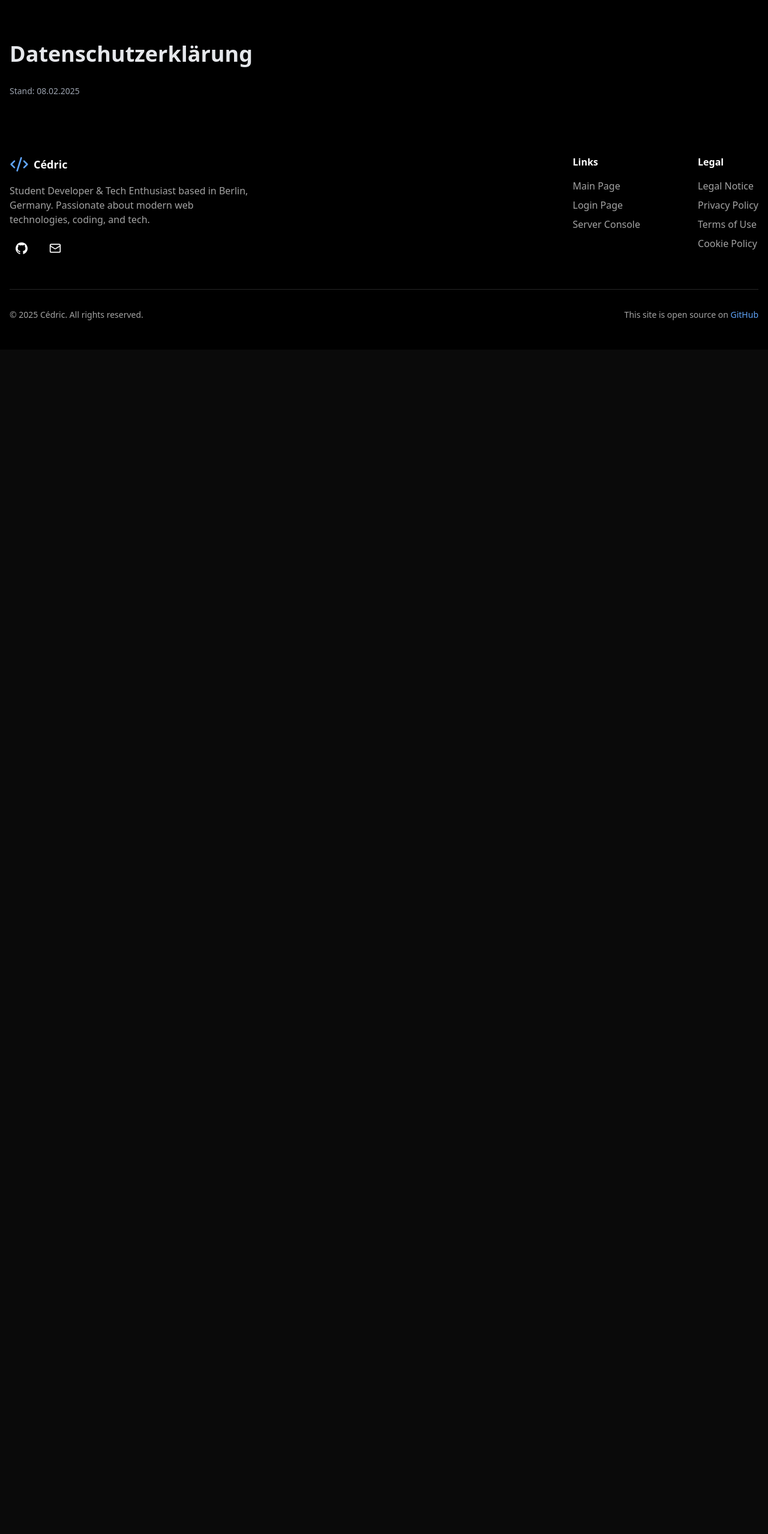
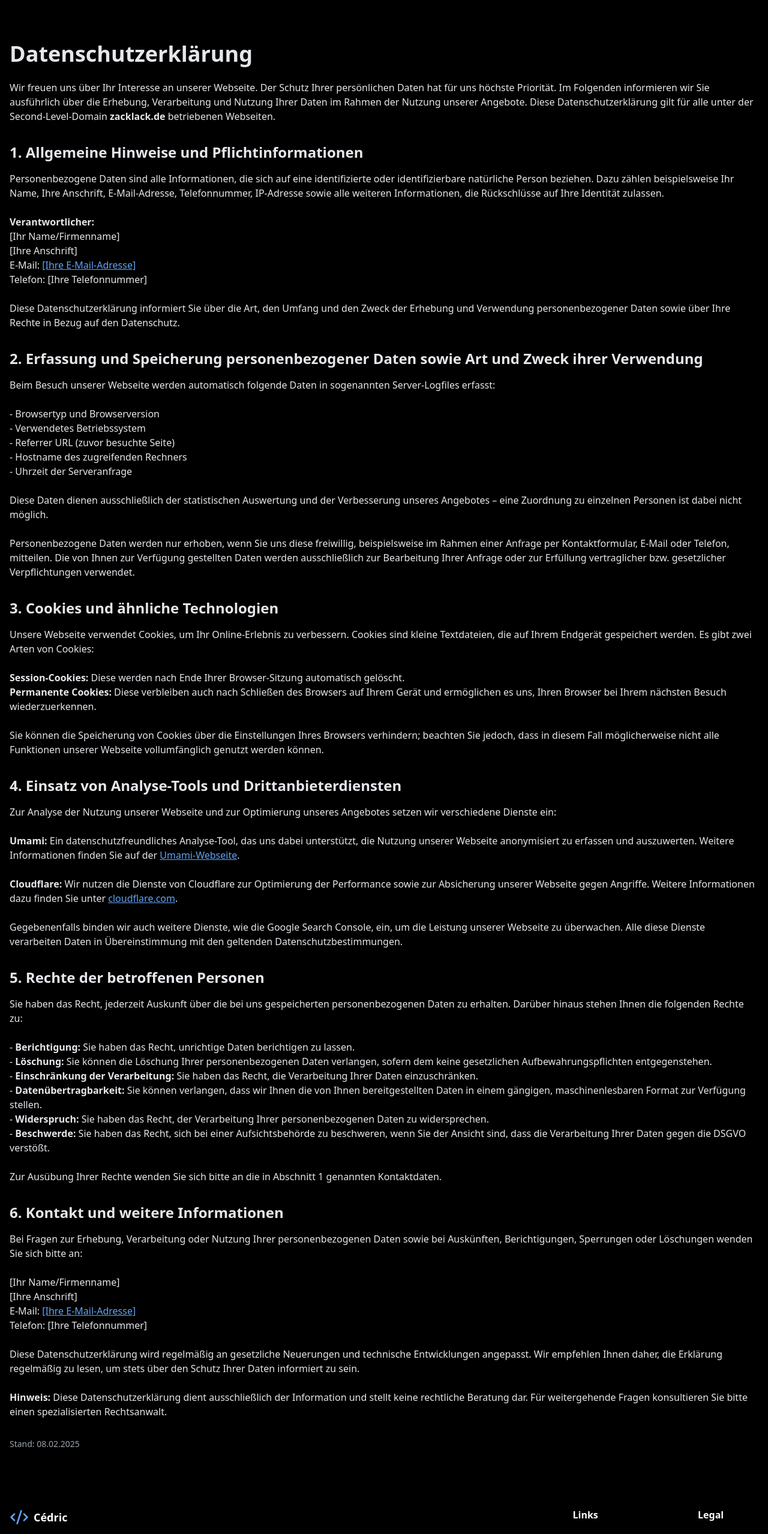
Before and after one commit to Zzackllack/Datenschutzerklaerung, a React (Vite) app: page / in a window 1280 px wide. Shown: the part 778-3336 px from the top of the page at 60% size. Before the commit the page ends 1361 px from the top, so only its background shows below. Built offline with nearby package versions, Linux system fonts and the light colour scheme.

Commit message:
Add detailed German privacy policy text to Policy component

```diff
--- a/src/components/Policy.tsx
+++ b/src/components/Policy.tsx
@@ -5,22 +5,103 @@ const Policy: React.FC = () => {
         <section id="policy-details" className="container mx-auto px-4 py-12 text-gray-200">
             <h1 className="text-4xl font-bold mb-6">Datenschutzerklärung</h1>
             <p className="mb-4">
+                Wir freuen uns über Ihr Interesse an unserer Webseite. Der Schutz Ihrer persönlichen Daten hat für uns höchste Priorität. Im Folgenden informieren wir Sie ausführlich über die Erhebung, Verarbeitung und Nutzung Ihrer Daten im Rahmen der Nutzung unserer Angebote. Diese Datenschutzerklärung gilt für alle unter der Second-Level-Domain <strong>zacklack.de</strong> betriebenen Webseiten.
             </p>
-            <h2 className="text-2xl font-semibold mt-8 mb-4"></h2>
+
+            <h2 className="text-2xl font-semibold mt-8 mb-4">1. Allgemeine Hinweise und Pflichtinformationen</h2>
             <p className="mb-4">
+                Personenbezogene Daten sind alle Informationen, die sich auf eine identifizierte oder identifizierbare natürliche Person beziehen. Dazu zählen beispielsweise Ihr Name, Ihre Anschrift, E-Mail-Adresse, Telefonnummer, IP-Adresse sowie alle weiteren Informationen, die Rückschlüsse auf Ihre Identität zulassen.
+                <br /><br />
+                <strong>Verantwortlicher:</strong>
+                <br />
+                [Ihr Name/Firmenname]
+                <br />
+                [Ihre Anschrift]
+                <br />
+                E-Mail: <a href="mailto:[Ihre E-Mail-Adresse]" className="text-blue-400 underline">[Ihre E-Mail-Adresse]</a>
+                <br />
+                Telefon: [Ihre Telefonnummer]
+                <br /><br />
+                Diese Datenschutzerklärung informiert Sie über die Art, den Umfang und den Zweck der Erhebung und Verwendung personenbezogener Daten sowie über Ihre Rechte in Bezug auf den Datenschutz.
             </p>
-            <h2 className="text-2xl font-semibold mt-8 mb-4"></h2>
+
+            <h2 className="text-2xl font-semibold mt-8 mb-4">2. Erfassung und Speicherung personenbezogener Daten sowie Art und Zweck ihrer Verwendung</h2>
             <p className="mb-4">
+                Beim Besuch unserer Webseite werden automatisch folgende Daten in sogenannten Server-Logfiles erfasst:
+                <br /><br />
+                - Browsertyp und Browserversion
+                <br />
+                - Verwendetes Betriebssystem
+                <br />
+                - Referrer URL (zuvor besuchte Seite)
+                <br />
+                - Hostname des zugreifenden Rechners
+                <br />
+                - Uhrzeit der Serveranfrage
+                <br /><br />
+                Diese Daten dienen ausschließlich der statistischen Auswertung und der Verbesserung unseres Angebotes – eine Zuordnung zu einzelnen Personen ist dabei nicht möglich.
+                <br /><br />
+                Personenbezogene Daten werden nur erhoben, wenn Sie uns diese freiwillig, beispielsweise im Rahmen einer Anfrage per Kontaktformular, E-Mail oder Telefon, mitteilen. Die von Ihnen zur Verfügung gestellten Daten werden ausschließlich zur Bearbeitung Ihrer Anfrage oder zur Erfüllung vertraglicher bzw. gesetzlicher Verpflichtungen verwendet.
             </p>
-            <h2 className="text-2xl font-semibold mt-8 mb-4"></h2>
+
+            <h2 className="text-2xl font-semibold mt-8 mb-4">3. Cookies und ähnliche Technologien</h2>
             <p className="mb-4">
+                Unsere Webseite verwendet Cookies, um Ihr Online-Erlebnis zu verbessern. Cookies sind kleine Textdateien, die auf Ihrem Endgerät gespeichert werden. Es gibt zwei Arten von Cookies:
+                <br /><br />
+                <strong>Session-Cookies:</strong> Diese werden nach Ende Ihrer Browser-Sitzung automatisch gelöscht.
+                <br />
+                <strong>Permanente Cookies:</strong> Diese verbleiben auch nach Schließen des Browsers auf Ihrem Gerät und ermöglichen es uns, Ihren Browser bei Ihrem nächsten Besuch wiederzuerkennen.
+                <br /><br />
+                Sie können die Speicherung von Cookies über die Einstellungen Ihres Browsers verhindern; beachten Sie jedoch, dass in diesem Fall möglicherweise nicht alle Funktionen unserer Webseite vollumfänglich genutzt werden können.
             </p>
-            <h2 className="text-2xl font-semibold mt-8 mb-4"></h2>
+
+            <h2 className="text-2xl font-semibold mt-8 mb-4">4. Einsatz von Analyse-Tools und Drittanbieterdiensten</h2>
             <p className="mb-4">
+                Zur Analyse der Nutzung unserer Webseite und zur Optimierung unseres Angebotes setzen wir verschiedene Dienste ein:
+                <br /><br />
+                <strong>Umami:</strong> Ein datenschutzfreundliches Analyse-Tool, das uns dabei unterstützt, die Nutzung unserer Webseite anonymisiert zu erfassen und auszuwerten. Weitere Informationen finden Sie auf der <a href="https://umami.is/" target="_blank" rel="noopener noreferrer" className="text-blue-400 underline">Umami-Webseite</a>.
+                <br /><br />
+                <strong>Cloudflare:</strong> Wir nutzen die Dienste von Cloudflare zur Optimierung der Performance sowie zur Absicherung unserer Webseite gegen Angriffe. Weitere Informationen dazu finden Sie unter <a href="https://www.cloudflare.com/" target="_blank" rel="noopener noreferrer" className="text-blue-400 underline">cloudflare.com</a>.
+                <br /><br />
+                Gegebenenfalls binden wir auch weitere Dienste, wie die Google Search Console, ein, um die Leistung unserer Webseite zu überwachen. Alle diese Dienste verarbeiten Daten in Übereinstimmung mit den geltenden Datenschutzbestimmungen.
             </p>
-            <h2 className="text-2xl font-semibold mt-8 mb-4"></h2>
+
+            <h2 className="text-2xl font-semibold mt-8 mb-4">5. Rechte der betroffenen Personen</h2>
             <p className="mb-4">
+                Sie haben das Recht, jederzeit Auskunft über die bei uns gespeicherten personenbezogenen Daten zu erhalten. Darüber hinaus stehen Ihnen die folgenden Rechte zu:
+                <br /><br />
+                - <strong>Berichtigung:</strong> Sie haben das Recht, unrichtige Daten berichtigen zu lassen.
+                <br />
+                - <strong>Löschung:</strong> Sie können die Löschung Ihrer personenbezogenen Daten verlangen, sofern dem keine gesetzlichen Aufbewahrungspflichten entgegenstehen.
+                <br />
+                - <strong>Einschränkung der Verarbeitung:</strong> Sie haben das Recht, die Verarbeitung Ihrer Daten einzuschränken.
+                <br />
+                - <strong>Datenübertragbarkeit:</strong> Sie können verlangen, dass wir Ihnen die von Ihnen bereitgestellten Daten in einem gängigen, maschinenlesbaren Format zur Verfügung stellen.
+                <br />
+                - <strong>Widerspruch:</strong> Sie haben das Recht, der Verarbeitung Ihrer personenbezogenen Daten zu widersprechen.
+                <br />
+                - <strong>Beschwerde:</strong> Sie haben das Recht, sich bei einer Aufsichtsbehörde zu beschweren, wenn Sie der Ansicht sind, dass die Verarbeitung Ihrer Daten gegen die DSGVO verstößt.
+                <br /><br />
+                Zur Ausübung Ihrer Rechte wenden Sie sich bitte an die in Abschnitt 1 genannten Kontaktdaten.
             </p>
+
+            <h2 className="text-2xl font-semibold mt-8 mb-4">6. Kontakt und weitere Informationen</h2>
+            <p className="mb-4">
+                Bei Fragen zur Erhebung, Verarbeitung oder Nutzung Ihrer personenbezogenen Daten sowie bei Auskünften, Berichtigungen, Sperrungen oder Löschungen wenden Sie sich bitte an:
+                <br /><br />
+                [Ihr Name/Firmenname]
+                <br />
+                [Ihre Anschrift]
+                <br />
+                E-Mail: <a href="mailto:[Ihre E-Mail-Adresse]" className="text-blue-400 underline">[Ihre E-Mail-Adresse]</a>
+                <br />
+                Telefon: [Ihre Telefonnummer]
+                <br /><br />
+                Diese Datenschutzerklärung wird regelmäßig an gesetzliche Neuerungen und technische Entwicklungen angepasst. Wir empfehlen Ihnen daher, die Erklärung regelmäßig zu lesen, um stets über den Schutz Ihrer Daten informiert zu sein.
+                <br /><br />
+                <strong>Hinweis:</strong> Diese Datenschutzerklärung dient ausschließlich der Information und stellt keine rechtliche Beratung dar. Für weitergehende Fragen konsultieren Sie bitte einen spezialisierten Rechtsanwalt.
+            </p>
+
             <p className="mt-8 text-sm text-gray-400">
                 Stand: 08.02.2025
             </p>
```
